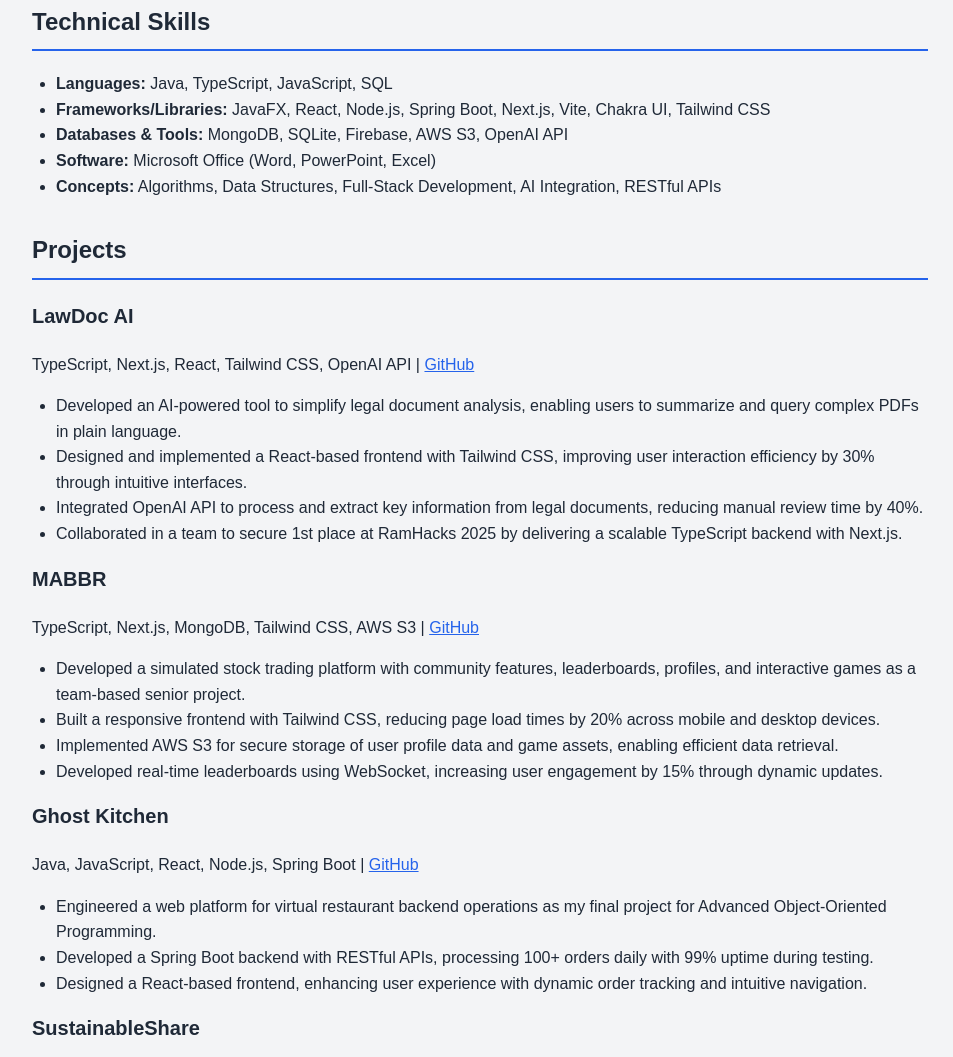
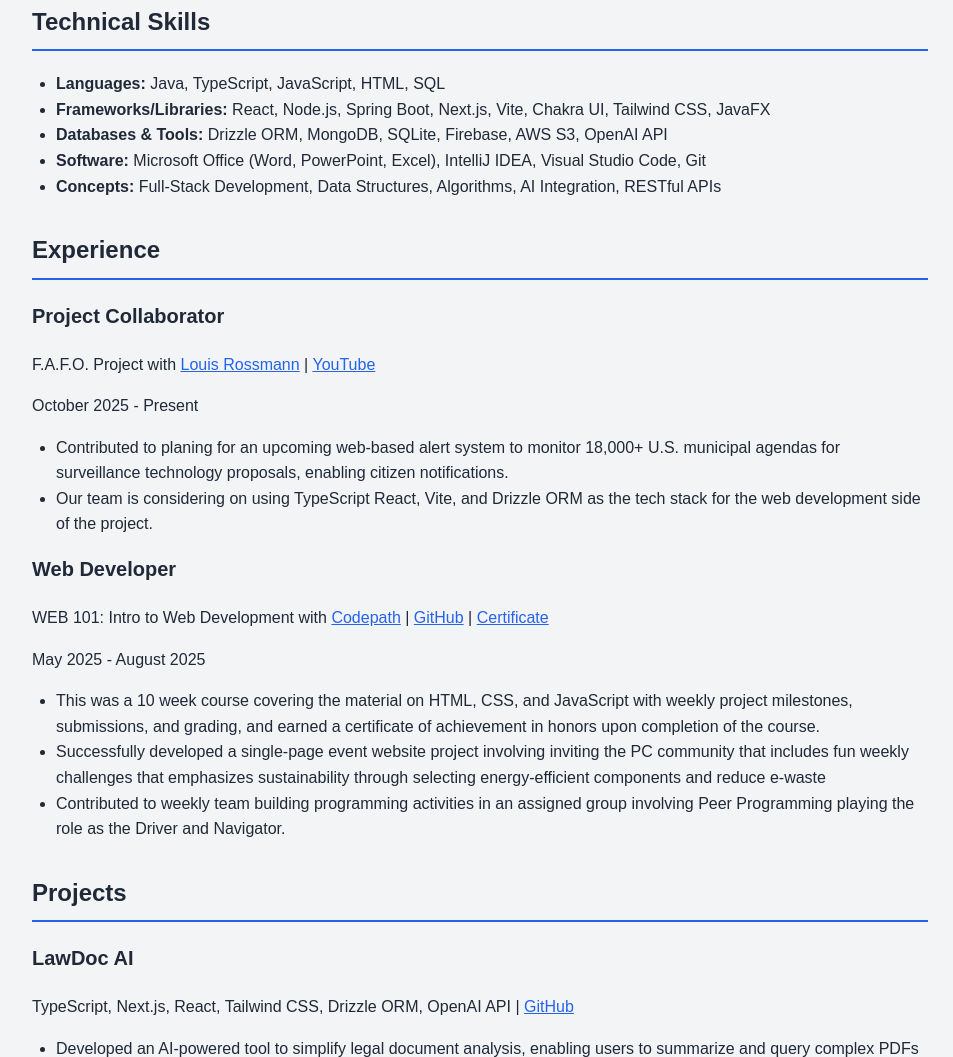
Before and after one commit to niskb/niskb.github.io, a plain HTML site: page index.html in a window 1280 px wide. Shown: the part 708-1765 px from the top of the page, without its empty margins (160-1113 px from the left). Drawn offline with Linux system fonts and the light colour scheme.

Commit message:
Update HTML
Include new Experience

```diff
--- a/index.html
+++ b/index.html
@@ -43,19 +43,42 @@
         <section id="skills">
             <h2>Technical Skills</h2>
             <ul>
-                <li><strong>Languages:</strong> Java, TypeScript, JavaScript, SQL</li>
-                <li><strong>Frameworks/Libraries:</strong> JavaFX, React, Node.js, Spring Boot, Next.js, Vite, Chakra UI, Tailwind CSS</li>
-                <li><strong>Databases & Tools:</strong> MongoDB, SQLite, Firebase, AWS S3, OpenAI API</li>
-                <li><strong>Software:</strong> Microsoft Office (Word, PowerPoint, Excel)</li>
-                <li><strong>Concepts:</strong> Algorithms, Data Structures, Full-Stack Development, AI Integration, RESTful APIs</li>
+                <li><strong>Languages:</strong> Java, TypeScript, JavaScript, HTML, SQL</li>
+                <li><strong>Frameworks/Libraries:</strong> React, Node.js, Spring Boot, Next.js, Vite, Chakra UI, Tailwind CSS, JavaFX</li>
+                <li><strong>Databases & Tools:</strong> Drizzle ORM, MongoDB, SQLite, Firebase, AWS S3, OpenAI API</li>
+                <li><strong>Software:</strong> Microsoft Office (Word, PowerPoint, Excel), IntelliJ IDEA, Visual Studio Code, Git</li>
+                <li><strong>Concepts:</strong> Full-Stack Development, Data Structures, Algorithms, AI Integration, RESTful APIs</li>
             </ul>
         </section>
+
+		<section id="experience">
+			<h2>Experience</h2>
+			<div>
+				<h3>Project Collaborator</h3>
+				<p>F.A.F.O. Project with <a href="https://www.linkedin.com/in/louis-rossmann-3a5396292">Louis Rossmann</a> | <a href="https://youtu.be/dtwPAdMUyno?si=5VgUU2a2i4mFmkZe">YouTube</a></p>
+				<p>October 2025 - Present</p>
+				<ul>
+					<li>Contributed to planing for an upcoming web-based alert system to monitor 18,000+ U.S. municipal agendas for surveillance technology proposals, enabling citizen notifications.</li>
+					<li>Our team is considering on using TypeScript React, Vite, and Drizzle ORM as the tech stack for the web development side of the project.</li>
+				</ul>
+			</div>
+			<div>
+				<h3>Web Developer</h3>
+				<p>WEB 101: Intro to Web Development with <a href="https://www.codepath.org">Codepath</a> | <a href="https://github.com/niskb/WEB101-Intro-to-Web-Development">GitHub</a> | <a href="https://www.linkedin.com/posts/niski_codepath-summer-2025-web101-certificate-activity-7361800181186527233-2Zb7">Certificate</a></p>
+				<p>May 2025 - August 2025</p>
+				<ul>
+					<li>This was a 10 week course covering the material on HTML, CSS, and JavaScript with weekly project milestones, submissions, and grading, and earned a certificate of achievement in honors upon completion of the course.</li>
+					<li>Successfully developed a single-page event website project involving inviting the PC community that includes fun weekly challenges that emphasizes sustainability through selecting energy-efficient components and reduce e-waste</li>
+					<li>Contributed to weekly team building programming activities in an assigned group involving Peer Programming playing the role as the Driver and Navigator.</li>
+				</ul>
+			</div>
+		</section>
 
         <section id="projects">
             <h2>Projects</h2>
             <div>
                 <h3>LawDoc AI</h3>
-                <p>TypeScript, Next.js, React, Tailwind CSS, OpenAI API | <a href="https://github.com/abdkhan-git/lawdoc-ai">GitHub</a></p>
+                <p>TypeScript, Next.js, React, Tailwind CSS, Drizzle ORM, OpenAI API | <a href="https://github.com/abdkhan-git/lawdoc-ai">GitHub</a></p>
                 <ul>
                     <li>Developed an AI-powered tool to simplify legal document analysis, enabling users to summarize and query complex PDFs in plain language.</li>
                     <li>Designed and implemented a React-based frontend with Tailwind CSS, improving user interaction efficiency by 30% through intuitive interfaces.</li>
@@ -65,7 +88,7 @@
             </div>
             <div>
                 <h3>MABBR</h3>
-                <p>TypeScript, Next.js, MongoDB, Tailwind CSS, AWS S3 | <a href="https://github.com/AmaurysM/mabbr-senior-project">GitHub</a></p>
+                <p>TypeScript, Next.js, MongoDB, Tailwind CSS, AWS S3, Better Auth | <a href="https://github.com/AmaurysM/mabbr-senior-project">GitHub</a></p>
                 <ul>
                     <li>Developed a simulated stock trading platform with community features, leaderboards, profiles, and interactive games as a team-based senior project.</li>
                     <li>Built a responsive frontend with Tailwind CSS, reducing page load times by 20% across mobile and desktop devices.</li>
@@ -75,7 +98,7 @@
             </div>
             <div>
                 <h3>Ghost Kitchen</h3>
-                <p>Java, JavaScript, React, Node.js, Spring Boot | <a href="https://github.com/niskb/Ghost-Kitchen">GitHub</a></p>
+                <p>Java, JavaScript, React, Node.js, Spring Boot, RESTful APIs | <a href="https://github.com/niskb/Ghost-Kitchen">GitHub</a></p>
                 <ul>
                     <li>Engineered a web platform for virtual restaurant backend operations as my final project for Advanced Object-Oriented Programming.</li>
                     <li>Developed a Spring Boot backend with RESTful APIs, processing 100+ orders daily with 99% uptime during testing.</li>
@@ -94,7 +117,7 @@
             </div>
             <div>
                 <h3>CarMart</h3>
-                <p>Java, JavaFX, Firebase | <a href="https://github.com/NickEckstein/CSC325CarProject">GitHub</a></p>
+                <p>Java, JavaFX, Firebase, SQLite, CSS | <a href="https://github.com/NickEckstein/CSC325CarProject">GitHub</a></p>
                 <ul>
                     <li>Developed an e-commerce platform for buying and selling cars online as a team project for Software Engineering.</li>
                     <li>Built a JavaFX-based GUI, enabling 50+ users to browse and interact with car listings intuitively.</li>
```
